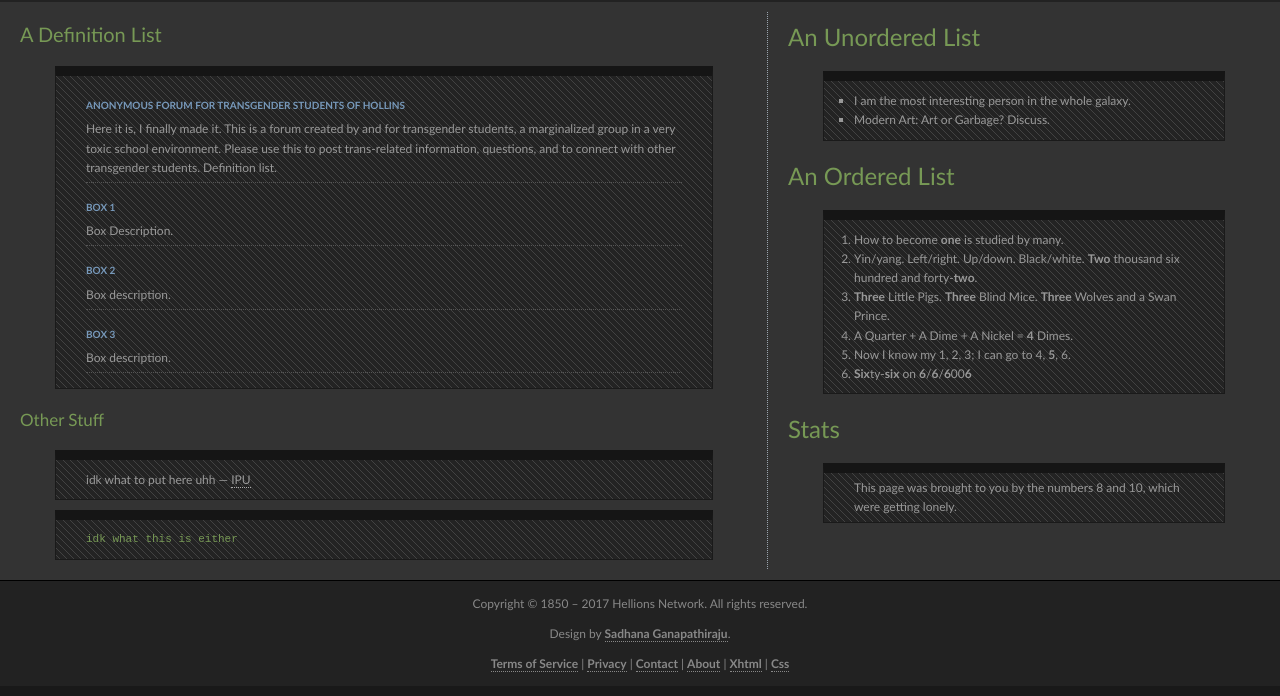
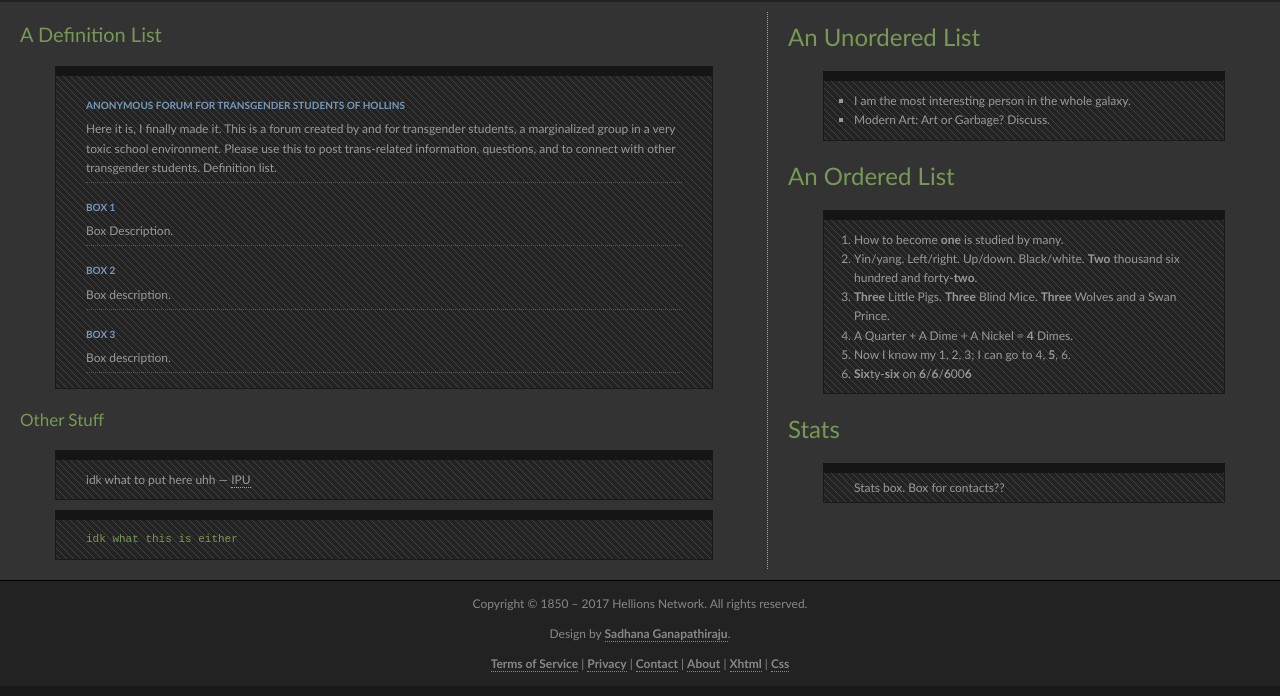
Before and after one commit to hellionsnetwork/hellionsnetwork.github.io, a plain HTML site: page index.html in a window 1280 px wide. Shown: the part 121-817 px from the top of the page. Drawn offline with Linux system fonts and the light colour scheme.

Commit message:
Update index.html

```diff
--- a/index.html
+++ b/index.html
@@ -71,7 +71,7 @@
         <li><strong>Six</strong>ty-<strong>six</strong> on <strong>6</strong>/<strong>6</strong>/<strong>6</strong>00<strong>6</strong></li>
       </ol>
       <h3>Stats</h3>
-      <p> This page was brought to you by the numbers 8 and 10, which were getting lonely. </p>
+      <p> Stats box. Box for contacts?? </p>
     </div>
   </div>
 </div>
```
